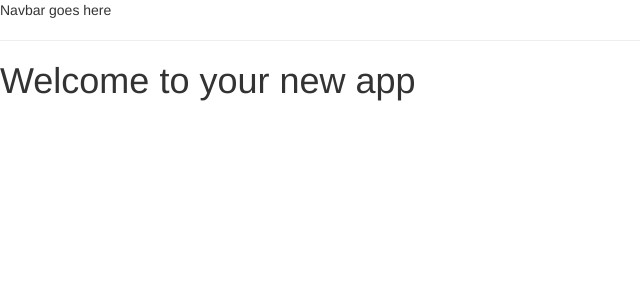
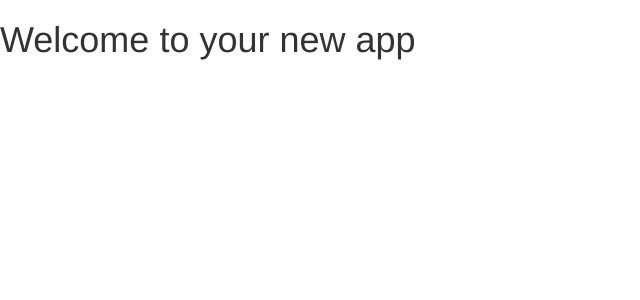
Before and after one commit to conormag94/flask-starter, a Python web app: template app/templates/index.html in a window 1280 px wide. Shown: the top 300 px of the page, without its empty margins (0-640 px from the left). Run offline with Jinja, Linux system fonts and the light colour scheme; the template is opened without the code that fills it, so the values that code supplies are empty; some libraries are stand-ins or nearby versions.

Commit message:
Cleaning up base.html

```diff
--- a/app/templates/base.html
+++ b/app/templates/base.html
@@ -13,8 +13,6 @@
     {% endif %}
   </head>
   <body>
-    <div>Navbar goes here</div>
-    <hr>
     {% with messages = get_flashed_messages() %}
     {% if messages %}
       {% for message in messages %}
```
